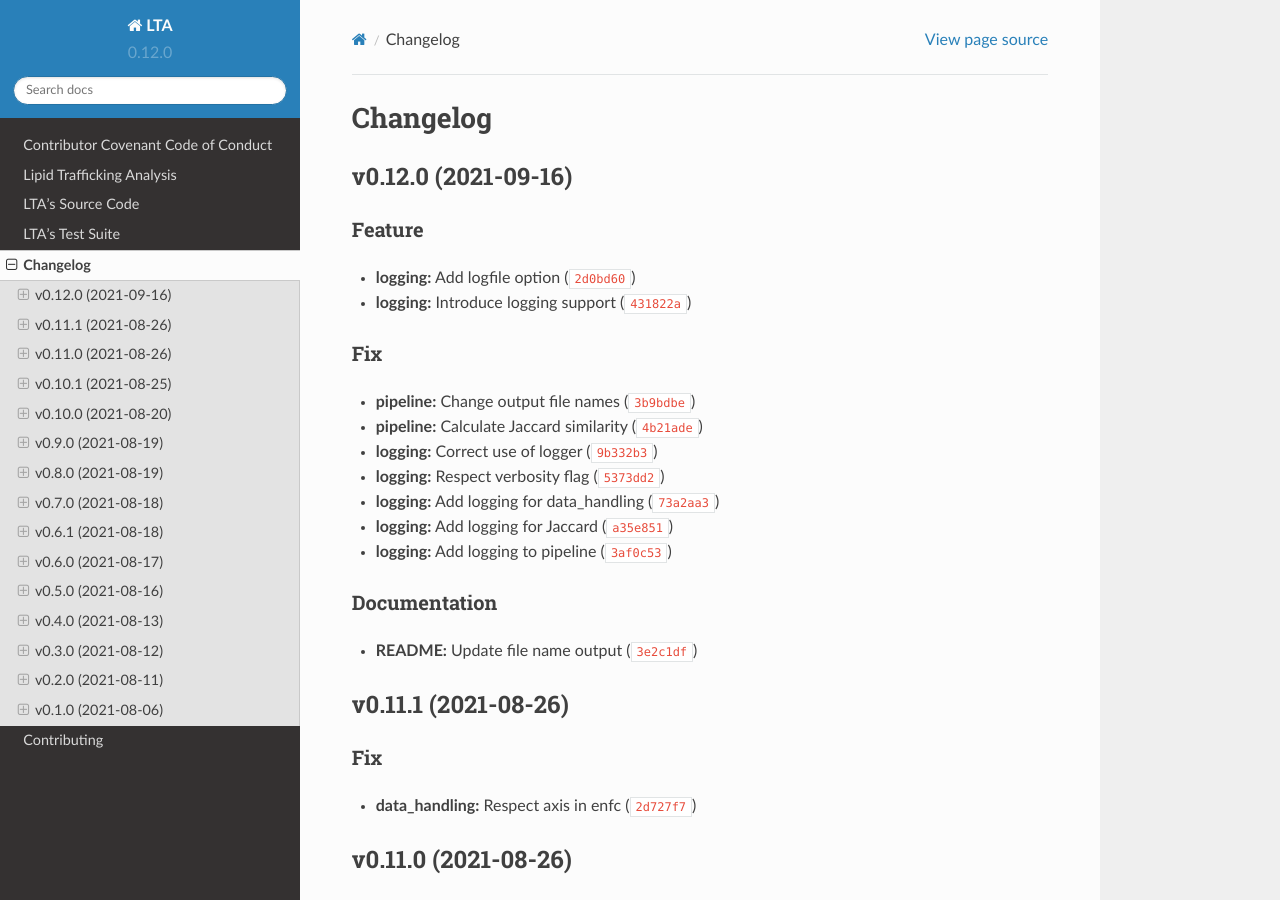
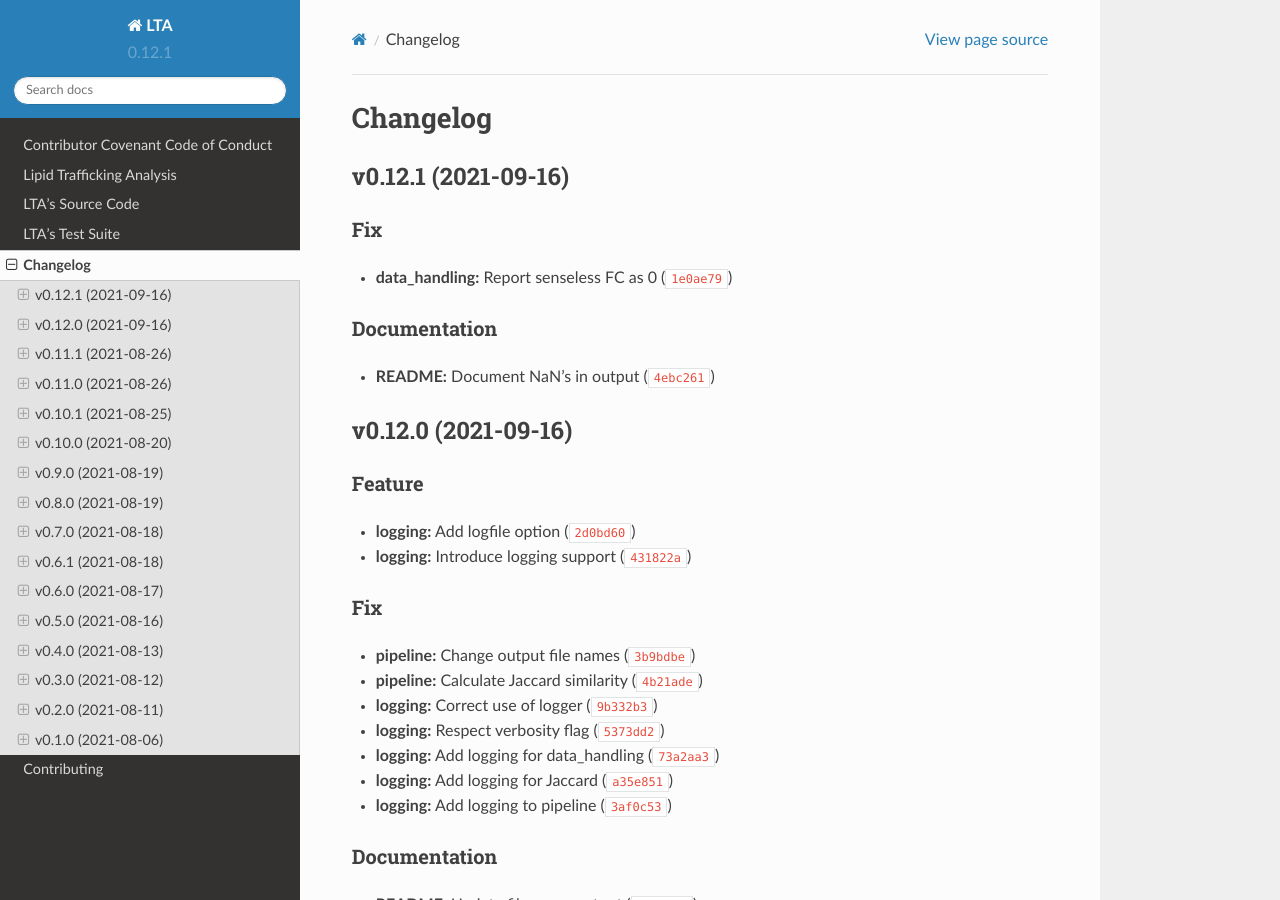
Before and after one commit to IMS-Bio2Core-Facility/lta, a Sphinx documentation site: the page built from docs/changelog.md, in a window 1280 px wide and 900 px high. Built offline with Sphinx 7.4.7 and the Read the Docs theme 2.0.0, drawn with Linux system fonts in a browser that asks for light colours.

Commit message:
0.12.1
Automatically generated by python-semantic-release

```diff
--- a/CHANGELOG.md
+++ b/CHANGELOG.md
@@ -1,6 +1,13 @@
 # Changelog
 
 <!--next-version-placeholder-->
+
+## v0.12.1 (2021-09-16)
+### Fix
+* **data_handling:** Report senseless FC as 0 ([`1e0ae79`](https://github.com/IMS-Bio2Core-Facility/lta/commit/1e0ae79ef81452441f1b7bfb1c3f606364694d99))
+
+### Documentation
+* **README:** Document NaN's in output ([`4ebc261`](https://github.com/IMS-Bio2Core-Facility/lta/commit/4ebc2613cea1e47f2d16568d6a427f433a8f7c1c))
 
 ## v0.12.0 (2021-09-16)
 ### Feature
--- a/docs/conf.py
+++ b/docs/conf.py
@@ -12,7 +12,7 @@ sys.path.insert(0, os.path.abspath("../lta/"))
 project = "LTA"
 author = "Ryan B Patterson-Cross"
 copyright = "2021, IMS-MRL Bioinformatics and Biostatistic Core"
-version = "0.12.0"
+version = "0.12.1"
 extensions = [
     "sphinx_rtd_theme",
     "sphinx.ext.autodoc",
--- a/lta/__init__.py
+++ b/lta/__init__.py
@@ -7,4 +7,4 @@ __version__ : str
     The version number,
     specified in the form 'major.minor.patch'
 """
-__version__ = "0.12.0"
+__version__ = "0.12.1"
--- a/pyproject.toml
+++ b/pyproject.toml
@@ -1,6 +1,6 @@
 [tool.poetry]
 name = "LTA"
-version = "0.12.0"
+version = "0.12.1"
 description = "Lipid Trafficking Analysis"
 license = "MIT"
 authors = ["rbpatt2019 <rb.patterson.cross@gmail.com>"]
```
